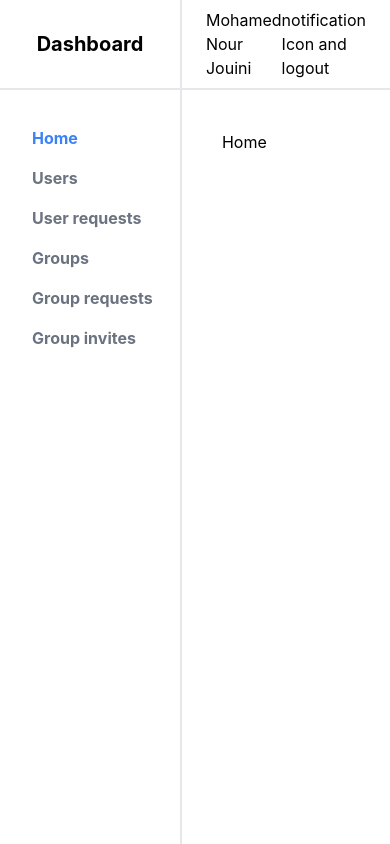
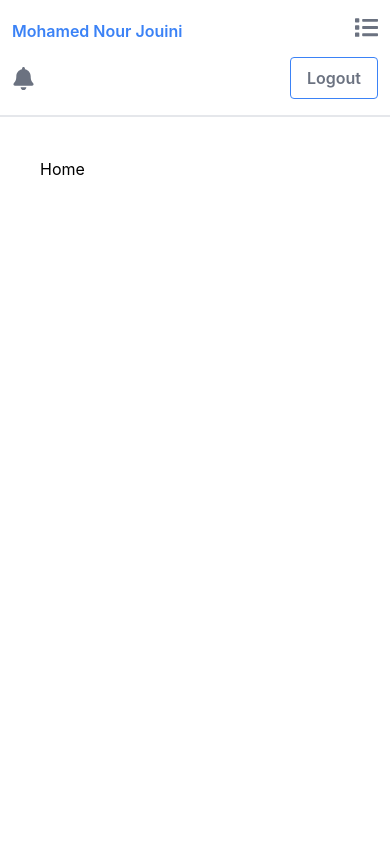
Before and after one commit to nourr23/taxecurity, a React (Create React App) app in the folder packages/dashboard/: page /dashboard in a window 390 px wide. Built offline with nearby package versions, Linux system fonts and the light colour scheme.

Commit message:
adding responsive header

```diff
--- a/packages/dashboard/package.json
+++ b/packages/dashboard/package.json
@@ -12,6 +12,7 @@
     "@types/react-dom": "^18.2.7",
     "react": "^18.2.0",
     "react-dom": "^18.2.0",
+    "react-icons": "^4.10.1",
     "react-router": "^6.15.0",
     "react-router-dom": "^6.15.0",
     "react-scripts": "5.0.1",
--- a/packages/dashboard/src/components/header/index.tsx
+++ b/packages/dashboard/src/components/header/index.tsx
@@ -1,11 +1,22 @@
+import { FaBell, FaList } from "react-icons/fa";
 const Header = () => {
   return (
-    <div className="h-[90px] w-full flex px-6 items-center justify-between border-b-2">
-      <div>
-        Mohamed Nour Jouini
+    <div className="md:h-[80px] h-auto py-4 md:py-0 w-full flex flex-wrap md:px-6 px-3 text-gray-500 items-center justify-between border-b-2">
+      <div className="font-semibold  items-center justify-between flex w-full md:w-auto mb-3 md:mb-0">
+        <div className="text-blue-500">Mohamed Nour Jouini</div>
+        <div className="md:hidden block">
+          <button>
+            <FaList size={23} />
+          </button>
+        </div>
       </div>
-      <div>
-        notification Icon and logout
+      <div className="flex items-center md:justify-normal justify-between md:w-auto w-full">
+        <button>
+          <FaBell size={23} />
+        </button>
+        <button className="font-semibold ml-4 rounded border py-2 px-4 border-blue-500">
+          Logout
+        </button>
       </div>
     </div>
   );
--- a/packages/dashboard/src/components/navbar/index.tsx
+++ b/packages/dashboard/src/components/navbar/index.tsx
@@ -4,7 +4,7 @@ const Navbar = () => {
   const location = useLocation();
   return (
     <div className="h-[100vh] w-[240px] flex flex-col border-r-2">
-      <div className="w-full h-[90px] border-b-2 flex items-center justify-center text-xl font-bold">
+      <div className="w-full h-[80px] border-b-2 flex items-center justify-center text-xl font-bold">
         Dashboard
       </div>
       <div className="pt-7">
--- a/packages/dashboard/src/routes/Routes.tsx
+++ b/packages/dashboard/src/routes/Routes.tsx
@@ -5,7 +5,7 @@ const RoutesLayout = () => {
   return (
     <div>
       <div className="flex">
-        <Navbar />
+        <div className="hidden md:block"><Navbar /></div>
         <div className="flex-1">
           <Header />
           <div className="p-10">
```
Also changed, not shown: 2 other files (tests, documents, lock files or other folders).
